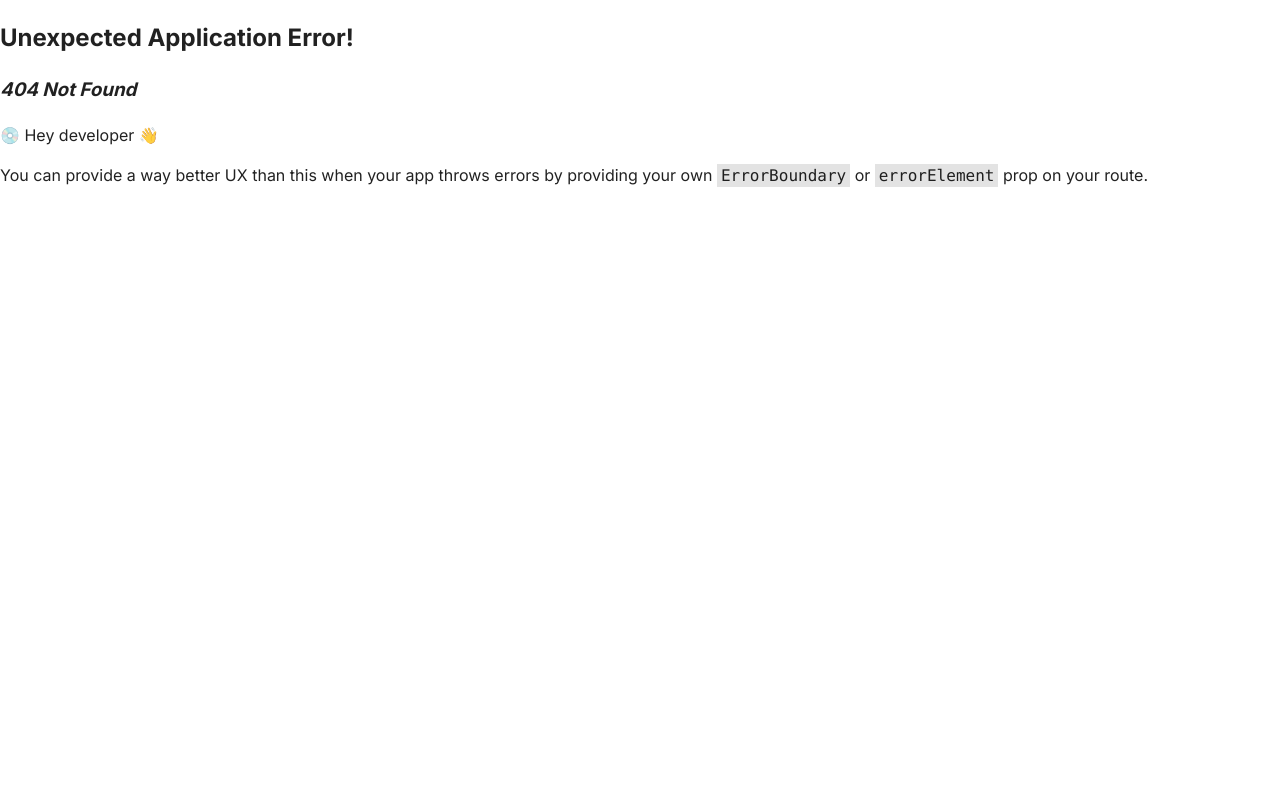
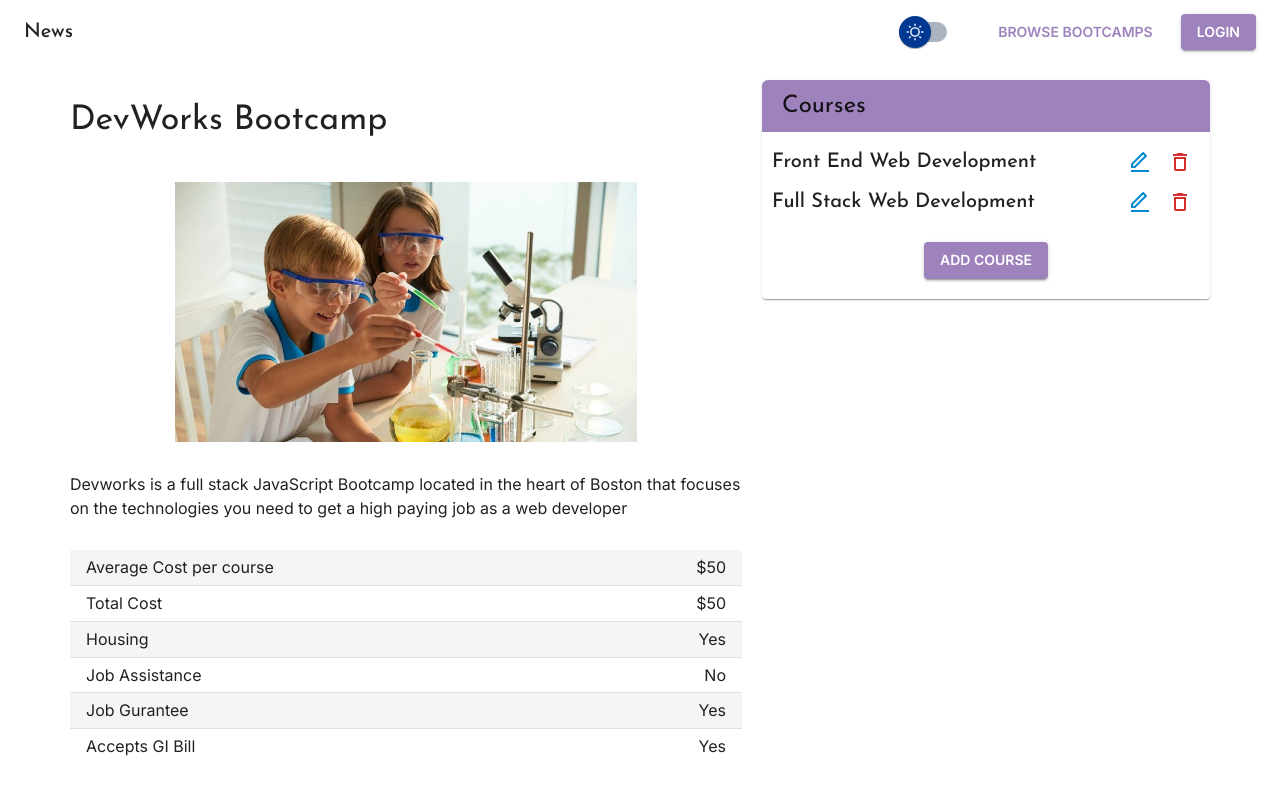
Before and after one commit to GolamMuid/DevTrain, a React (Create React App) app: page /manage-bootcamp in a window 1280 px wide. Before the commit this address had no page. Shown: the top 794 px of the page. Built offline with nearby package versions, Linux system fonts and the light colour scheme; a web font is replaced by a local one.

Commit message:
added manage Bootcamp

```diff
--- a/src/App.css
+++ b/src/App.css
@@ -17,5 +17,5 @@ body a {
 }
 
 body span {
-	font-size: 1.12rem !important;
+	/* font-size: 1.125rem !important; */
 }
--- a/src/App.js
+++ b/src/App.js
@@ -7,6 +7,7 @@ import router from "./routes/Routes";
 
 function App() {
 	const { darkMode } = useContext(ModeContext);
+	const { palette } = createTheme();
 
 	const themeLight = createTheme({
 		palette: {
@@ -28,6 +29,11 @@ function App() {
 			text: {
 				main: "rgb(72 , 72 , 72)",
 			},
+			infoBlue: palette.augmentColor({
+				color: {
+					main: "#0288d1",
+				},
+			}),
 		},
 		typography: {
 			fontFamily:
--- a/src/components/addBootcamp/AddBootcamp.js
+++ b/src/components/addBootcamp/AddBootcamp.js
@@ -12,7 +12,6 @@ import React from "react";
 import { useForm } from "react-hook-form";
 import Container from "../../layouts/container/Container";
 
-function AddBootcamp() {
 const InputBox = styled(Box)(({ theme }) => ({
 	marginBottom: "20px",
 }));
@@ -25,14 +24,14 @@ function AddBootcamp() {
 	alignItems: "center",
 }));
 
+function AddBootcamp() {
 	const {
 		register,
 		formState: { errors },
 		handleSubmit,
 	} = useForm();
 
-  const onSubmit = (data, e) => {
-    e.preventDefault();
+	const onSubmit = (data) => {
 		console.log(data);
 	};
 
@@ -52,7 +51,7 @@ function AddBootcamp() {
 							Location & Contact
 						</Typography>
 						<InputBox>
-              <Typography variant="p">Name :</Typography>
+							<Typography variant="body1">Name :</Typography>
 							<TextField
 								fullWidth
 								size="small"
@@ -63,7 +62,7 @@ function AddBootcamp() {
 							/>
 						</InputBox>
 						<InputBox>
-              <Typography variant="p">Address :</Typography>
+							<Typography variant="body1">Address :</Typography>
 							<TextField
 								fullWidth
 								size="small"
@@ -76,7 +75,7 @@ function AddBootcamp() {
 							/>
 						</InputBox>
 						<InputBox>
-              <Typography variant="p">Contact Number :</Typography>
+							<Typography variant="body1">Contact Number :</Typography>
 							<TextField
 								type="number"
 								fullWidth
@@ -94,7 +93,7 @@ function AddBootcamp() {
 							/>
 						</InputBox>
 						<InputBox>
-              <Typography variant="p">Email :</Typography>
+							<Typography variant="body1">Email :</Typography>
 							<TextField
 								fullWidth
 								size="small"
@@ -105,7 +104,7 @@ function AddBootcamp() {
 							/>
 						</InputBox>
 						<InputBox>
-              <Typography variant="p">Website :</Typography>
+							<Typography variant="body1">Website :</Typography>
 							<TextField
 								fullWidth
 								size="small"
@@ -119,7 +118,7 @@ function AddBootcamp() {
 							Other Info
 						</Typography>
 						<InputBox>
-              <Typography variant="p">Description :</Typography>
+							<Typography variant="body1">Description :</Typography>
 							<TextField
 								fullWidth
 								size="small"
@@ -130,7 +129,7 @@ function AddBootcamp() {
 							/>
 						</InputBox>
 						<InputBox>
-              <Typography variant="p">Careers :</Typography>
+							<Typography variant="body1">Careers :</Typography>
 							<Box display="flex" justifyContent="space-between">
 								<Box>
 									<FormControlLabel
@@ -181,13 +180,13 @@ function AddBootcamp() {
 							</Box>
 						</InputBox>
 						<GridBox>
-              <Typography variant="p">Housing</Typography>
+							<Typography variant="body1">Housing</Typography>
 							<FormControlLabel
 								control={<Switch name="housing" {...register("housing")} />}
 							/>
 						</GridBox>
 						<GridBox>
-              <Typography variant="p">Job Assistance</Typography>
+							<Typography variant="body1">Job Assistance</Typography>
 							<FormControlLabel
 								control={
 									<Switch name="jobAssistance" {...register("jobAssistance")} />
@@ -195,7 +194,7 @@ function AddBootcamp() {
 							/>
 						</GridBox>
 						<GridBox>
-              <Typography variant="p">Job Guarantee</Typography>
+							<Typography variant="body1">Job Guarantee</Typography>
 							<FormControlLabel
 								control={
 									<Switch name="jobGuarantee" {...register("jobGuarantee")} />
@@ -203,18 +202,22 @@ function AddBootcamp() {
 							/>
 						</GridBox>
 						<GridBox>
-              <Typography variant="p">Accepts GI Bill</Typography>
+							<Typography variant="body1">Accepts GI Bill</Typography>
 							<FormControlLabel
 								control={<Switch name="acceptGi" {...register("acceptGi")} />}
 							/>
 						</GridBox>
 					</Box>
 				</Box>
+				<Typography variant="body2" padding="20px" fontStyle="italic">
+					You can publish only one bootcamp. You can add multiple coureses in
+					that bootcamp.
+				</Typography>
 				<Button
 					type="submit"
 					variant="contained"
 					size="large"
-          sx={{ margin: "auto", display: "block", marginBottom: "20px" }}
+					sx={{ display: "block", margin: "10px auto 20px" }}
 				>
 					Submit
 				</Button>
--- a/src/components/bootcamp/Bootcamp.js
+++ b/src/components/bootcamp/Bootcamp.js
@@ -23,16 +23,16 @@ function Bootcamp() {
 				gap="20px"
 			>
 				<Box padding={{ xs: "0px 10px", md: "0" }}>
-          <Box
-            display="flex"
-            alignItems="center"
-            justifyContent="center"
-            maxHeight="400px"
-          >
+					<Box display="flex" alignItems="center" justifyContent="center">
 						<img
 							src={`${process.env.PUBLIC_URL}/assets/images/class.jpg`}
 							alt="Bootcamp"
-              style={{ objectFit: "contain", height: "100%", width: "100%" }}
+							style={{
+								objectFit: "contain",
+								height: "100%",
+								width: "100%",
+								maxHeight: "300px",
+							}}
 						/>
 					</Box>
 					<Typography variant="h4" style={{ padding: "20px 0" }}>
--- a/src/components/manageBootcamp/ManageBootcamp.js
+++ b/src/components/manageBootcamp/ManageBootcamp.js
@@ -1,7 +1,144 @@
+import styled from "@emotion/styled";
+import {
+	Box,
+	Button,
+	Card,
+	IconButton,
+	Table,
+	TableCell,
+	TableRow,
+	Typography,
+} from "@mui/material";
 import React from "react";
+import Container from "../../layouts/container/Container";
+import { RiEditLine } from "react-icons/ri";
+import { MdDeleteOutline } from "react-icons/md";
+
+const StyledTableRow = styled(TableRow)(({ theme }) => ({
+	td: {
+		fontSize: "1rem",
+	},
+	"&:nth-of-type(odd)": {
+		backgroundColor: theme.palette.action.hover,
+	},
+	// hide last border
+	"&:last-child td, &:last-child th": {
+		border: 0,
+	},
+}));
 
 function ManageBootcamp() {
-	return <div>ManageBootcamp</div>;
+	return (
+		<Container>
+			<Box
+				display="grid"
+				gridTemplateColumns={{ xs: "1fr", md: "3fr 2fr" }}
+				gap="20px"
+			>
+				<Box padding={{ xs: "0px 20px", md: "0" }}>
+					<Typography variant="h4" style={{ padding: "20px 0" }}>
+						DevWorks Bootcamp
+					</Typography>
+					<Box display="flex" alignItems="center" justifyContent="center">
+						<img
+							src={`${process.env.PUBLIC_URL}/assets/images/class.jpg`}
+							alt="Bootcamp"
+							style={{
+								objectFit: "contain",
+								height: "100%",
+								width: "100%",
+								maxHeight: "300px",
+								padding: "20px 0",
+							}}
+						/>
+					</Box>
+
+					<Typography variant="body1" style={{ padding: "10px 0" }}>
+						Devworks is a full stack JavaScript Bootcamp located in the heart of
+						Boston that focuses on the technologies you need to get a high
+						paying job as a web developer
+					</Typography>
+					<Box padding="20px 0">
+						<Table size="small">
+							<StyledTableRow>
+								<TableCell> Average Cost per course </TableCell>
+								<TableCell align="right"> $50 </TableCell>
+							</StyledTableRow>
+							<StyledTableRow>
+								<TableCell> Total Cost </TableCell>
+								<TableCell align="right"> $50 </TableCell>
+							</StyledTableRow>
+							<StyledTableRow>
+								<TableCell> Housing </TableCell>
+								<TableCell align="right"> Yes </TableCell>
+							</StyledTableRow>
+							<StyledTableRow>
+								<TableCell> Job Assistance </TableCell>
+								<TableCell align="right"> No </TableCell>
+							</StyledTableRow>
+							<StyledTableRow>
+								<TableCell> Job Gurantee </TableCell>
+								<TableCell align="right"> Yes </TableCell>
+							</StyledTableRow>
+							<StyledTableRow>
+								<TableCell> Accepts GI Bill </TableCell>
+								<TableCell align="right"> Yes </TableCell>
+							</StyledTableRow>
+						</Table>
+					</Box>
+				</Box>
+				<Card
+					sx={{ height: "fit-content", padding: { xs: "0px 20px", md: "0" } }}
+				>
+					<Typography
+						variant="h5"
+						sx={{
+							padding: "10px 20px",
+							backgroundColor: "primary.main",
+							borderTopLeftRadius: "6px",
+							borderTopRightRadius: "6px",
+						}}
+					>
+						Courses
+					</Typography>
+					<Box padding="10px">
+						<Box
+							display="flex"
+							alignItems="center"
+							justifyContent="space-between"
+							gap="20px"
+						>
+							<Typography variant="h6">Front End Web Development</Typography>
+							<Box display="flex">
+								<IconButton color="infoBlue"> {<RiEditLine />} </IconButton>
+								<IconButton color="error"> {<MdDeleteOutline />} </IconButton>
+							</Box>
+						</Box>
+						<Box
+							display="flex"
+							alignItems="center"
+							justifyContent="space-between"
+							gap="20px"
+						>
+							<Typography variant="h6">Full Stack Web Development</Typography>
+							<Box display="flex">
+								<IconButton color="infoBlue"> {<RiEditLine />} </IconButton>
+								<IconButton color="error"> {<MdDeleteOutline />} </IconButton>
+							</Box>
+						</Box>
+						<Box padding="20px 20px 10px">
+							<Button
+								variant="contained"
+								sx={{ margin: "auto", display: "block" }}
+							>
+								Add Course
+							</Button>
+						</Box>
+					</Box>
+				</Card>
+			</Box>
+		</Container>
+	);
 }
 
 export default ManageBootcamp;
--- /dev/null
+++ b/src/pages/manageBootcamp/ManageBootcampPage.js
@@ -0,0 +1,12 @@
+import React from "react";
+import ManageBootcamp from "../../components/manageBootcamp/ManageBootcamp";
+
+function ManageBootcampPage() {
+	return (
+		<div>
+			<ManageBootcamp />
+		</div>
+	);
+}
+
+export default ManageBootcampPage;
--- a/src/routes/Routes.js
+++ b/src/routes/Routes.js
@@ -4,6 +4,7 @@ import AddBootcampPage from "../pages/addBootcamp/AddBootcampPage";
 import BootcampPage from "../pages/bootcamp/BootcampPage";
 import BootcampsPage from "../pages/bootcamps/BootcampsPage";
 import Homepage from "../pages/homepage/Homepage";
+import ManageBootcampPage from "../pages/manageBootcamp/ManageBootcampPage";
 
 const router = createBrowserRouter([
 	{
@@ -25,6 +26,10 @@ const router = createBrowserRouter([
 				path: "/add-bootcamp",
 				element: <AddBootcampPage />,
 			},
+			{
+				path: "/manage-bootcamp",
+				element: <ManageBootcampPage />,
+			},
 		],
 	},
 ]);
```
Lines whose indentation alone changed are shown as unchanged.
